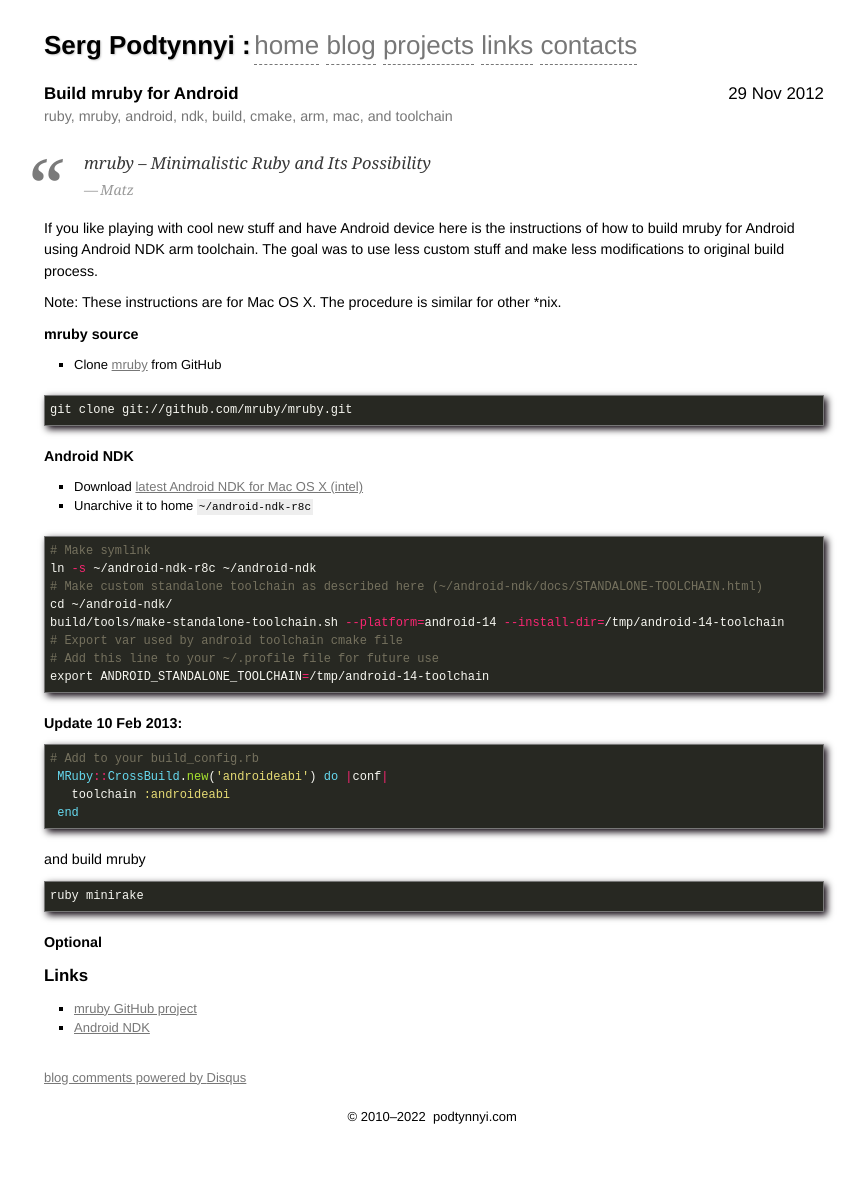
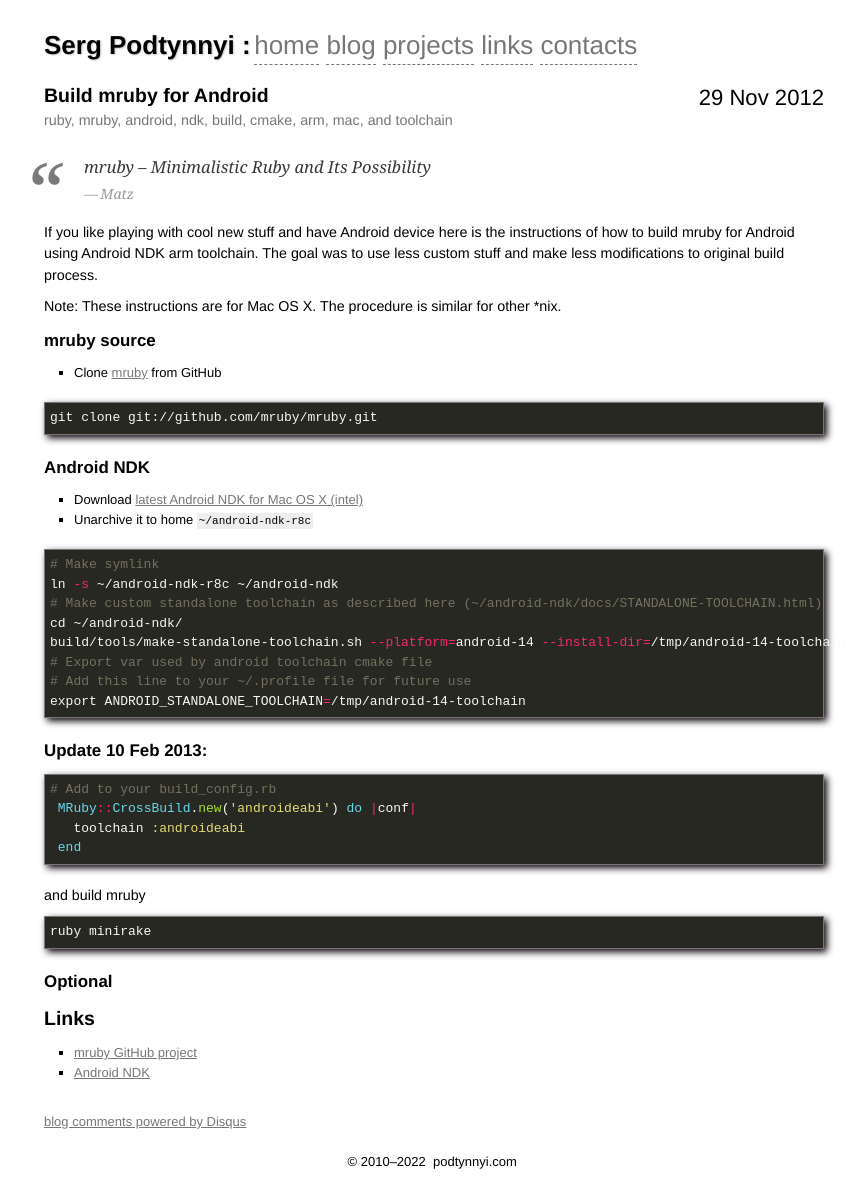
Before and after one commit to shtirlic/shtirlic.github.com, a Jekyll site: the page built from _posts/2012-11-29-build-mruby-for-android.markdown, in a window 1280 px wide. Shown: the whole page, without its empty margins (206-1072 px from the left). Built offline with Jekyll 4.4.1, drawn with Linux system fonts in a browser that asks for light colours; some web fonts are replaced; comment, search, counter and statistics services are not loaded; before the commit the page ends 1137 px from its top, so only the background shows below that.

Commit message:
Update site.css

```diff
--- a/css/site.css
+++ b/css/site.css
@@ -5,7 +5,7 @@
 pre, code {
   margin-bottom:0px;
   font-family: 'b612 Mono', monospace;
-  font-size:12px;
+  font-size:13px;
 }
 
 code.highlighter-rouge{
@@ -31,17 +31,17 @@
 }
 
 h1 {
-  font-size:1.5em;
+  font-size:1.7em;
   margin-bottom:10px;
 }
 
 h2 {
-  font-size:1.3em;
+  font-size:1.5em;
   margin-bottom:10px
 }
 
 h3 {
-  font-size:1.1em;
+  font-size:1.3em;
   margin-bottom:10px;
 }
 
@@ -111,7 +111,7 @@
 
 div.post-date {
   float:right;
-  font-size:1.3em;
+  font-size:1.7em;
 }
 
 a.title-link {
```
